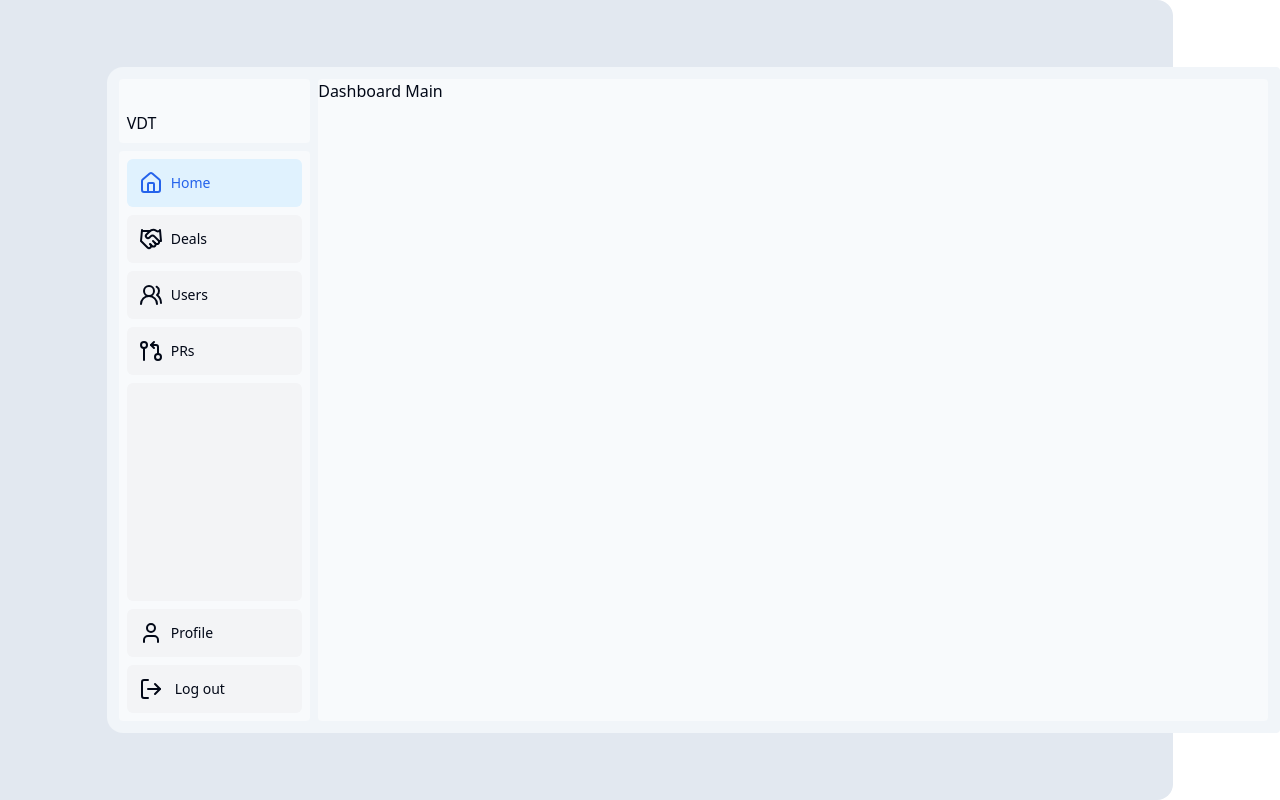
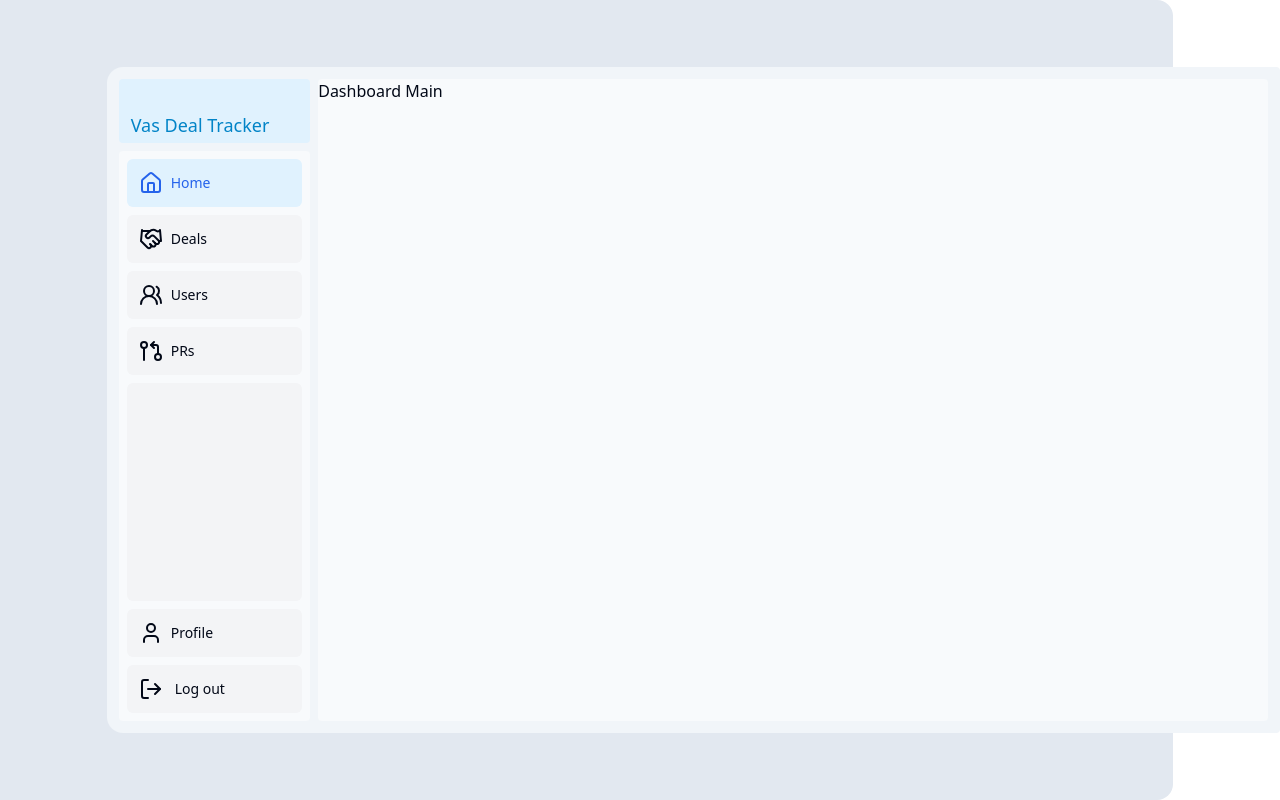
Before and after one commit to ekefan/pre-sales-deal-tracker, a Next.js app in the folder frontend/: page /dashboard in a window 1280 px wide. Built offline with nearby package versions, Linux system fonts and the light colour scheme.

Commit message:
Navigation: styled the logo/title, completed

```diff
--- a/frontend/components/main/sidenav.tsx
+++ b/frontend/components/main/sidenav.tsx
@@ -3,7 +3,7 @@ import NavLinks from "./navLinks";
 export default function SideNav() {
   return (
     <>
-      <div className="bg-slate-50 h-14 md:h-16 rounded flex items-end p-2">VDT</div>
+      <div className="bg-sky-100 h-14 md:h-16 rounded flex items-end justify-start pt-3 pl-3 pb-1 font-medium text-sky-600 text-base md:text-lg">Vas Deal Tracker</div>
       <div className="bg-slate-50 h-8 grow flex space-x-2 md:space-x-0 md:space-y-2 justify-between items-center md:flex-col p-2 rounded"><NavLinks user=""/></div>
     </>
   );
```
